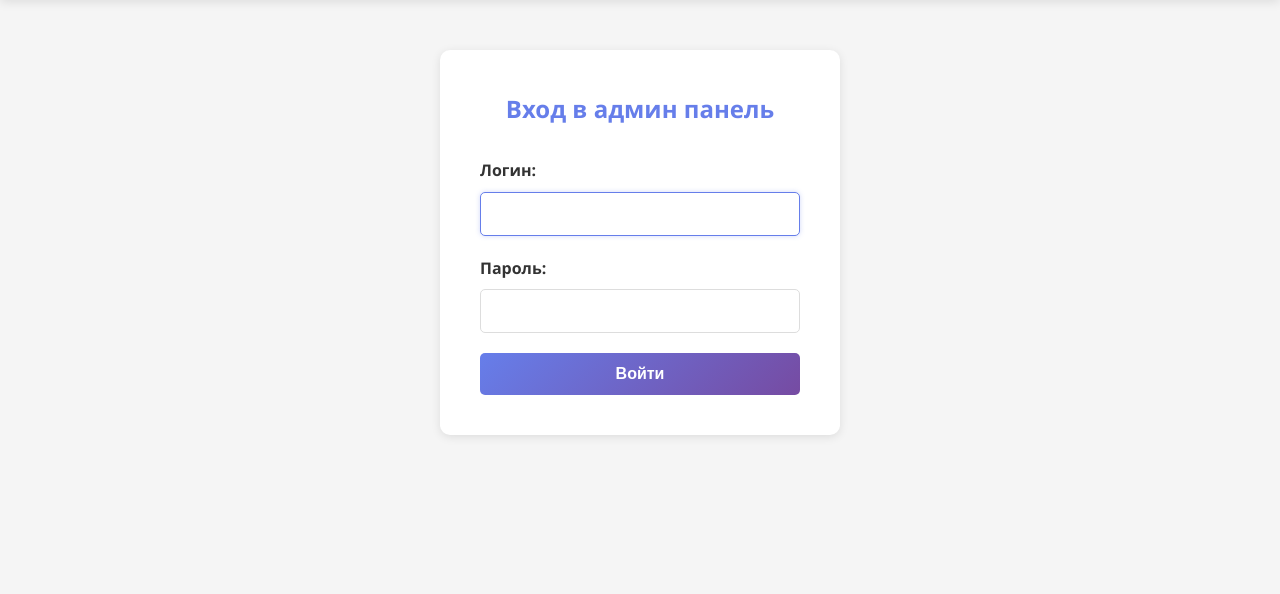
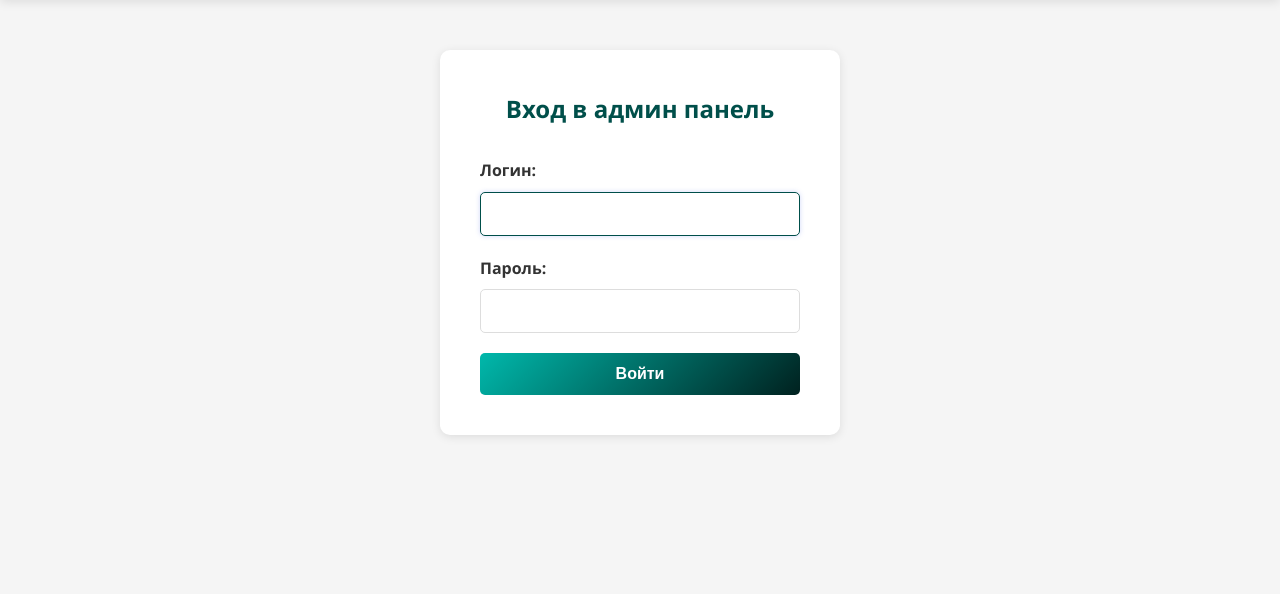
Before and after one commit to Vitalyevich96/accountant, a Flask app: page /login in a window 1280 px wide. Shown: the part 82-676 px from the top of the page. Run offline with Flask 3, Linux system fonts and the light colour scheme.

Commit message:
Update login.html

```diff
--- a/templates/login.html
+++ b/templates/login.html
@@ -14,7 +14,7 @@
     }
 
         .login-container h2 {
-            color: #667eea;
+            color: #004F4A;
             margin-bottom: 30px;
             text-align: center;
         }
@@ -39,14 +39,14 @@
 
             .form-group input:focus {
                 outline: none;
-                border-color: #667eea;
+                border-color: #004F4A;
                 box-shadow: 0 0 5px rgba(102, 126, 234, 0.3);
             }
 
     .submit-btn {
         width: 100%;
         padding: 12px;
-        background: linear-gradient(135deg, #667eea 0%, #764ba2 100%);
+        background: linear-gradient(135deg, #00B8AB 0%, #00211F 100%);
         color: white;
         border: none;
         border-radius: 5px;
```
